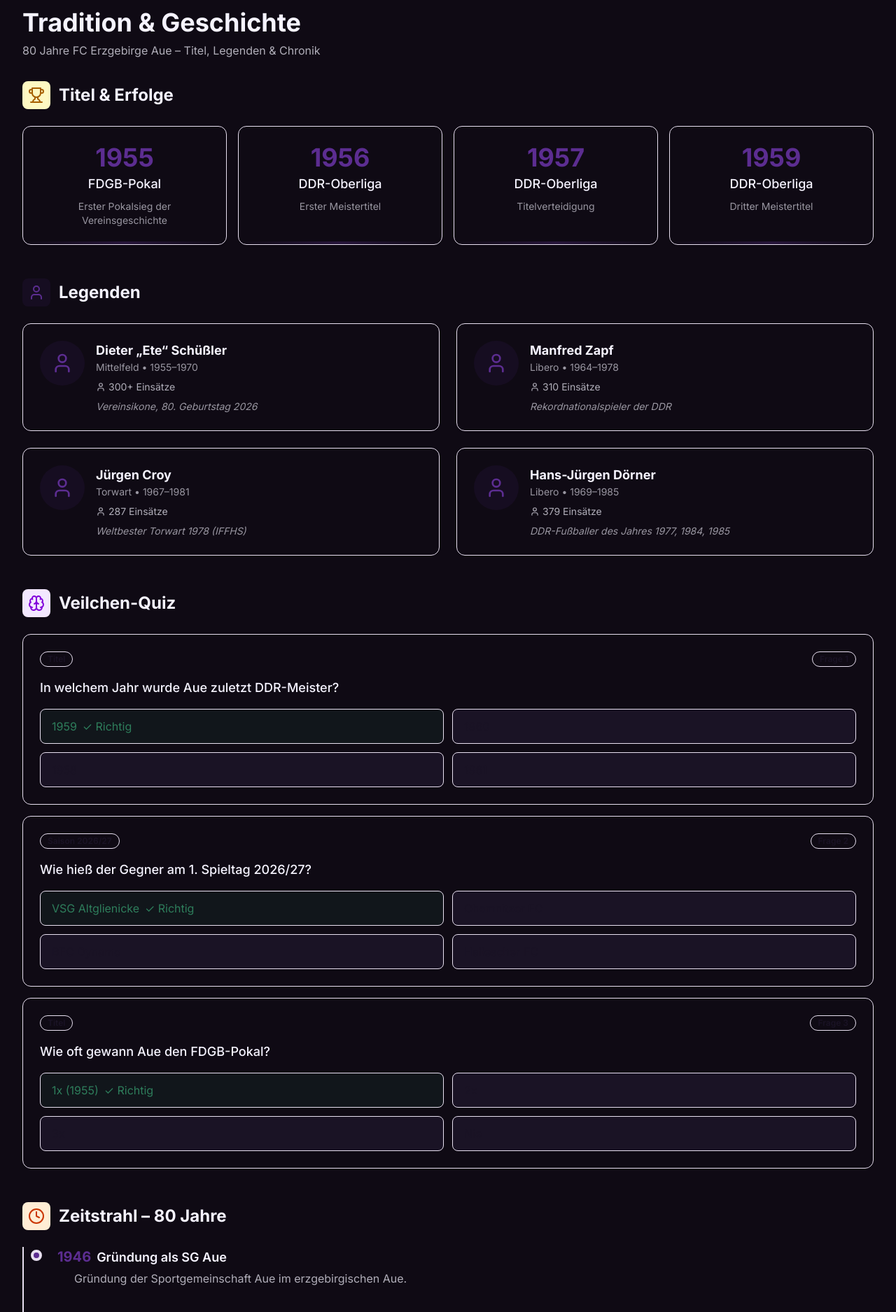
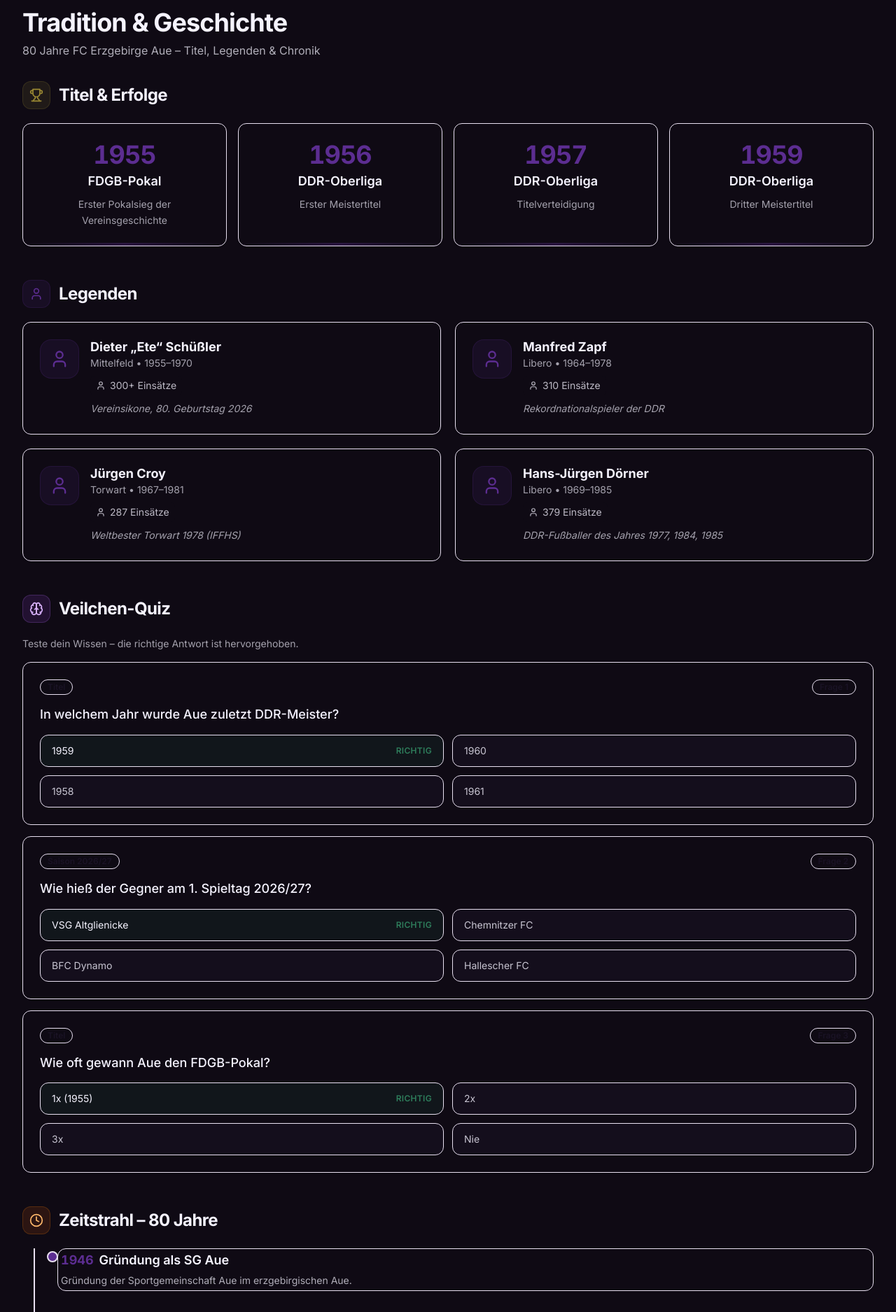
Before and after one commit to PrinzMichiDE/kumpelapp, a Next.js app in the folder webapp/: page /tradition in a window 1280 px wide. Shown: the part 20-1895 px from the top of the page at 70% size. Built offline with nearby package versions, Linux system fonts and the light colour scheme.

Commit message:
ui: enhance tradition timeline, quiz clarity, and section semantics

```diff
--- a/webapp/src/app/(app)/tradition/page.tsx
+++ b/webapp/src/app/(app)/tradition/page.tsx
@@ -1,6 +1,6 @@
-import { Card, CardContent, CardHeader, CardTitle } from '@kumpelapp/ui'
+import { Card, CardContent } from '@kumpelapp/ui'
 import { Badge } from '@kumpelapp/ui'
-import { Trophy, Calendar, User, Clock, Brain, Sparkles } from 'lucide-react'
+import { Brain, Clock, Trophy, User } from 'lucide-react'
 import { cn } from '@kumpelapp/utils'
 
 const titles = [
@@ -11,82 +11,167 @@ const titles = [
 ]
 
 const legends = [
-  { name: 'Dieter „Ete“ Schüßler', position: 'Mittelfeld', era: '1955–1970', appearances: '300+', note: 'Vereinsikone, 80. Geburtstag 2026' },
-  { name: 'Manfred Zapf', position: 'Libero', era: '1964–1978', appearances: '310', note: 'Rekordnationalspieler der DDR' },
-  { name: 'Jürgen Croy', position: 'Torwart', era: '1967–1981', appearances: '287', note: 'Weltbester Torwart 1978 (IFFHS)' },
-  { name: 'Hans-Jürgen Dörner', position: 'Libero', era: '1969–1985', appearances: '379', note: 'DDR-Fußballer des Jahres 1977, 1984, 1985' },
+  {
+    name: 'Dieter „Ete“ Schüßler',
+    position: 'Mittelfeld',
+    era: '1955–1970',
+    appearances: '300+',
+    note: 'Vereinsikone, 80. Geburtstag 2026',
+  },
+  {
+    name: 'Manfred Zapf',
+    position: 'Libero',
+    era: '1964–1978',
+    appearances: '310',
+    note: 'Rekordnationalspieler der DDR',
+  },
+  {
+    name: 'Jürgen Croy',
+    position: 'Torwart',
+    era: '1967–1981',
+    appearances: '287',
+    note: 'Weltbester Torwart 1978 (IFFHS)',
+  },
+  {
+    name: 'Hans-Jürgen Dörner',
+    position: 'Libero',
+    era: '1969–1985',
+    appearances: '379',
+    note: 'DDR-Fußballer des Jahres 1977, 1984, 1985',
+  },
 ]
 
 const quizQuestions = [
   {
     question: 'In welchem Jahr wurde Aue zuletzt DDR-Meister?',
-    answers: [{ text: '1959', correct: true }, { text: '1960', correct: false }, { text: '1958', correct: false }, { text: '1961', correct: false }],
+    answers: [
+      { text: '1959', correct: true },
+      { text: '1960', correct: false },
+      { text: '1958', correct: false },
+      { text: '1961', correct: false },
+    ],
     category: 'Titel',
   },
   {
     question: 'Wie hieß der Gegner am 1. Spieltag 2026/27?',
-    answers: [{ text: 'VSG Altglienicke', correct: true }, { text: 'Chemnitzer FC', correct: false }, { text: 'BFC Dynamo', correct: false }, { text: 'Hallescher FC', correct: false }],
+    answers: [
+      { text: 'VSG Altglienicke', correct: true },
+      { text: 'Chemnitzer FC', correct: false },
+      { text: 'BFC Dynamo', correct: false },
+      { text: 'Hallescher FC', correct: false },
+    ],
     category: 'Saison 2026/27',
   },
   {
     question: 'Wie oft gewann Aue den FDGB-Pokal?',
-    answers: [{ text: '1x (1955)', correct: true }, { text: '2x', correct: false }, { text: '3x', correct: false }, { text: 'Nie', correct: false }],
+    answers: [
+      { text: '1x (1955)', correct: true },
+      { text: '2x', correct: false },
+      { text: '3x', correct: false },
+      { text: 'Nie', correct: false },
+    ],
     category: 'Titel',
   },
 ]
+
+const timeline = [
+  { year: 1946, title: 'Gründung als SG Aue', description: 'Gründung der Sportgemeinschaft Aue im erzgebirgischen Aue.' },
+  { year: 1951, title: 'Umbenennung in BSG Wismut Aue', description: 'Übernahme durch den SDAG Wismut, Namensänderung.' },
+  { year: 1955, title: 'FDGB-Pokalsieg', description: 'Erster großer Titel der Vereinsgeschichte.' },
+  { year: 1956, title: 'Erster DDR-Meister', description: 'Meistertitel in der DDR-Oberliga.' },
+  { year: 1957, title: 'Zweiter DDR-Meister', description: 'Erfolgreiche Titelverteidigung.' },
+  { year: 1959, title: 'Dritter DDR-Meister', description: 'Dritter und vorerst letzter Meistertitel.' },
+  { year: 1990, title: 'Umbenennung in FC Erzgebirge Aue', description: 'Nach der Wende Neugründung als eingetragener Verein.' },
+  { year: 1993, title: 'Aufstieg in die 2. Bundesliga', description: 'Rückkehr in den Profifußball.' },
+  { year: 2003, title: 'Aufstieg in die Bundesliga', description: 'Erstmalig in der höchsten deutschen Spielklasse.' },
+  { year: 2026, title: '80-jähriges Jubiläum & Regionalliga', description: 'Acht Jahrzehnte Vereinsgeschichte, aktuell Regionalliga Nordost.' },
+]
+
+function SectionHeading({
+  id,
+  icon: Icon,
+  title,
+  accent,
+}: {
+  id: string
+  icon: React.ComponentType<{ className?: string }>
+  title: string
+  accent: string
+}) {
+  return (
+    <h2 id={id} className="mb-5 flex items-center gap-3 text-2xl font-bold tracking-tight text-fc-fg">
+      <span className={cn('flex h-10 w-10 items-center justify-center rounded-xl ring-1 ring-inset', accent)}>
+        <Icon className="h-5 w-5" aria-hidden="true" />
+      </span>
+      {title}
+    </h2>
+  )
+}
 
 export default function TraditionPage() {
   return (
     <div className="min-h-screen bg-fc-bg">
       <div className="mx-auto max-w-7xl px-4 py-8 sm:px-6 lg:px-8">
         <div className="mb-8">
-          <h1 className="text-3xl md:text-4xl font-bold text-fc-fg">Tradition & Geschichte</h1>
-          <p className="mt-2 text-fc-fg/70">80 Jahre FC Erzgebirge Aue – Titel, Legenden & Chronik</p>
+          <h1 className="text-3xl font-bold tracking-tight text-fc-fg md:text-4xl">Tradition &amp; Geschichte</h1>
+          <p className="mt-2 text-fc-fg/70">80 Jahre FC Erzgebirge Aue – Titel, Legenden &amp; Chronik</p>
         </div>
 
-        <section className="mb-12">
-          <h2 className="text-2xl font-bold text-fc-fg mb-6 flex items-center gap-3">
-            <div className="w-10 h-10 rounded-lg bg-yellow-100 text-yellow-700 dark:bg-yellow-900 dark:text-yellow-300 flex items-center justify-center">
-              <Trophy className="h-6 w-6" />
-            </div>
-            Titel & Erfolge
-          </h2>
-          <div className="grid grid-cols-1 md:grid-cols-2 lg:grid-cols-4 gap-4">
+        <section className="mb-12" aria-labelledby="titles-heading">
+          <SectionHeading
+            id="titles-heading"
+            icon={Trophy}
+            title="Titel & Erfolge"
+            accent="bg-fc-draw/12 text-fc-draw ring-fc-draw/20"
+          />
+          <div className="grid grid-cols-1 gap-4 sm:grid-cols-2 lg:grid-cols-4">
             {titles.map((title) => (
-              <Card key={title.year} className="text-center relative overflow-hidden">
+              <Card
+                key={`${title.year}-${title.competition}`}
+                className="relative overflow-hidden text-center transition-[border-color,box-shadow] duration-200 hover:border-fc-violet/35 hover:shadow-md hover:shadow-fc-violet/5"
+              >
                 <CardContent className="py-6">
-                  <div className="text-4xl font-bold text-fc-violet mb-1">{title.year}</div>
-                  <div className="text-lg font-medium text-fc-fg">{title.competition}</div>
-                  <p className="text-sm text-fc-fg/60 mt-2">{title.note}</p>
-                  <div className="absolute bottom-0 left-0 right-0 h-1 bg-gradient-to-r from-transparent via-fc-violet/30 to-transparent" />
+                  <div className="mb-1 text-4xl font-bold tabular-nums tracking-tight text-fc-violet">{title.year}</div>
+                  <div className="text-lg font-semibold text-fc-fg">{title.competition}</div>
+                  <p className="mt-2 text-sm leading-relaxed text-fc-fg/65">{title.note}</p>
+                  <div
+                    className="absolute inset-x-0 bottom-0 h-1 bg-gradient-to-r from-transparent via-fc-violet/35 to-transparent"
+                    aria-hidden="true"
+                  />
                 </CardContent>
               </Card>
             ))}
           </div>
         </section>
 
-        <section className="mb-12">
-          <h2 className="text-2xl font-bold text-fc-fg mb-6 flex items-center gap-3">
-            <div className="w-10 h-10 rounded-lg bg-fc-violet/10 flex items-center justify-center">
-              <User className="h-6 w-6 text-fc-violet" />
-            </div>
-            Legenden
-          </h2>
-          <div className="grid grid-cols-1 md:grid-cols-2 gap-6">
+        <section className="mb-12" aria-labelledby="legends-heading">
+          <SectionHeading
+            id="legends-heading"
+            icon={User}
+            title="Legenden"
+            accent="bg-fc-violet/12 text-fc-violet ring-fc-violet/20"
+          />
+          <div className="grid grid-cols-1 gap-5 md:grid-cols-2">
             {legends.map((legend) => (
-              <Card key={legend.name} className="hover:shadow-lg hover:border-fc-violet/50 transition-all">
+              <Card
+                key={legend.name}
+                className="transition-[border-color,box-shadow] duration-200 hover:border-fc-violet/35 hover:shadow-md hover:shadow-fc-violet/5"
+              >
                 <CardContent className="pt-6">
                   <div className="flex items-start gap-4">
-                    <div className="w-16 h-16 rounded-full bg-fc-violet/10 flex items-center justify-center flex-shrink-0">
-                      <User className="h-8 w-8 text-fc-violet" />
+                    <div className="flex h-14 w-14 shrink-0 items-center justify-center rounded-2xl bg-fc-violet/12 ring-1 ring-inset ring-fc-violet/20">
+                      <User className="h-7 w-7 text-fc-violet" aria-hidden="true" />
                     </div>
-                    <div className="flex-1">
-                      <h3 className="text-lg font-bold text-fc-fg">{legend.name}</h3>
-                      <p className="text-sm text-fc-fg/60">{legend.position} • {legend.era}</p>
-                      <div className="flex items-center gap-4 mt-2 text-sm text-fc-fg/70">
-                        <span className="flex items-center gap-1"><User className="h-3.5 w-3.5" /> {legend.appearances} Einsätze</span>
-                      </div>
-                      <p className="text-sm text-fc-fg/60 mt-2 italic">{legend.note}</p>
+                    <div className="min-w-0 flex-1">
+                      <h3 className="text-lg font-bold leading-tight text-fc-fg">{legend.name}</h3>
+                      <p className="mt-0.5 text-sm text-fc-fg/65">
+                        {legend.position} • {legend.era}
+                      </p>
+                      <p className="mt-2 inline-flex items-center gap-1.5 rounded-md bg-fc-bg/35 px-2 py-1 text-sm text-fc-fg/75">
+                        <User className="h-3.5 w-3.5" aria-hidden="true" />
+                        {legend.appearances} Einsätze
+                      </p>
+                      <p className="mt-2 text-sm italic leading-relaxed text-fc-fg/65">{legend.note}</p>
                     </div>
                   </div>
                 </CardContent>
@@ -95,36 +180,45 @@ export default function TraditionPage() {
           </div>
         </section>
 
-        <section className="mb-12">
-          <h2 className="text-2xl font-bold text-fc-fg mb-6 flex items-center gap-3">
-            <div className="w-10 h-10 rounded-lg bg-purple-100 text-purple-700 dark:bg-purple-900 dark:text-purple-300 flex items-center justify-center">
-              <Brain className="h-6 w-6" />
-            </div>
-            Veilchen-Quiz
-          </h2>
+        <section className="mb-12" aria-labelledby="quiz-heading">
+          <SectionHeading
+            id="quiz-heading"
+            icon={Brain}
+            title="Veilchen-Quiz"
+            accent="bg-purple-500/12 text-purple-300 ring-purple-400/20"
+          />
+          <p className="mb-4 text-sm text-fc-fg/65">Teste dein Wissen – die richtige Antwort ist hervorgehoben.</p>
           <div className="space-y-4">
             {quizQuestions.map((q, i) => (
-              <Card key={i} className="hover:shadow-lg hover:border-fc-violet/50 transition-all">
+              <Card key={q.question} className="border-fc-border/80">
                 <CardContent className="pt-6">
-                  <div className="flex items-center justify-between mb-4">
-                    <Badge variant="outline">{q.category}</Badge>
+                  <div className="mb-4 flex flex-wrap items-center justify-between gap-2">
+                    <Badge variant="outline" className="border-fc-border/80 bg-fc-bg/25">
+                      {q.category}
+                    </Badge>
                     <Badge variant="secondary">Frage {i + 1}</Badge>
                   </div>
-                  <h3 className="text-lg font-medium text-fc-fg mb-4">{q.question}</h3>
-                  <div className="grid grid-cols-1 sm:grid-cols-2 gap-3">
-                    {q.answers.map((answer, ai) => (
-                      <button
-                        key={ai}
+                  <h3 className="mb-4 text-lg font-medium leading-snug text-fc-fg">{q.question}</h3>
+                  <div className="grid grid-cols-1 gap-3 sm:grid-cols-2" role="list" aria-label="Antwortmöglichkeiten">
+                    {q.answers.map((answer) => (
+                      <div
+                        key={answer.text}
+                        role="listitem"
                         className={cn(
-                          'px-4 py-3 rounded-lg border text-left transition-all',
+                          'flex items-center justify-between gap-3 rounded-xl border px-4 py-3 text-left text-sm transition-colors',
                           answer.correct
-                            ? 'border-fc-win bg-fc-win/10 text-fc-win'
-                            : 'border-fc-border bg-fc-surface hover:border-fc-violet/50'
+                            ? 'border-fc-win/35 bg-fc-win/10 text-fc-fg'
+                            : 'border-fc-border/80 bg-fc-surface/50 text-fc-fg/80'
                         )}
+                        aria-label={`${answer.text}${answer.correct ? ', richtige Antwort' : ''}`}
                       >
-                        {answer.text}
-                        {answer.correct && <span className="ml-2 text-fc-win">✓ Richtig</span>}
-                      </button>
+                        <span>{answer.text}</span>
+                        {answer.correct ? (
+                          <span className="shrink-0 text-xs font-semibold uppercase tracking-wide text-fc-win">
+                            Richtig
+                          </span>
+                        ) : null}
+                      </div>
                     ))}
                   </div>
                 </CardContent>
@@ -133,38 +227,35 @@ export default function TraditionPage() {
           </div>
         </section>
 
-        <section className="mb-12">
-          <h2 className="text-2xl font-bold text-fc-fg mb-6 flex items-center gap-3">
-            <div className="w-10 h-10 rounded-lg bg-orange-100 text-orange-700 dark:bg-orange-900 dark:text-orange-300 flex items-center justify-center">
-              <Clock className="h-6 w-6" />
-            </div>
-            Zeitstrahl – 80 Jahre
-          </h2>
-          <div className="relative pl-8 border-l-2 border-fc-violet/30">
-            {[
-              { year: 1946, title: 'Gründung als SG Aue', description: 'Gründung der Sportgemeinschaft Aue im erzgebirgischen Aue.' },
-              { year: 1951, title: 'Umbenennung in BSG Wismut Aue', description: 'Übernahme durch den SDAG Wismut, Namensänderung.' },
-              { year: 1955, title: 'FDGB-Pokalsieg', description: 'Erster großer Titel der Vereinsgeschichte.' },
-              { year: 1956, title: 'Erster DDR-Meister', description: 'Meistertitel in der DDR-Oberliga.' },
-              { year: 1957, title: 'Zweiter DDR-Meister', description: 'Erfolgreiche Titelverteidigung.' },
-              { year: 1959, title: 'Dritter DDR-Meister', description: 'Dritter und vorerst letzter Meistertitel.' },
-              { year: 1990, title: 'Umbenennung in FC Erzgebirge Aue', description: 'Nach der Wende Neugründung als eingetragener Verein.' },
-              { year: 1993, title: 'Aufstieg in die 2. Bundesliga', description: 'Rückkehr in den Profifußball.' },
-              { year: 2003, title: 'Aufstieg in die Bundesliga', description: 'Erstmalig in der höchsten deutschen Spielklasse.' },
-              { year: 2026, title: '80-jähriges Jubiläum & Regionalliga', description: 'Acht Jahrzehnte Vereinsgeschichte, aktuell Regionalliga Nordost.' },
-            ].map((event) => (
-              <div key={event.year} className="relative mb-8 pb-8 last:pb-0">
-                <div className="absolute left-[-22px] top-1 w-4 h-4 rounded-full bg-fc-violet border-4 border-fc-bg" />
-                <div className="ml-4">
-                  <div className="flex items-baseline gap-2 mb-1">
-                    <span className="text-xl font-bold text-fc-violet">{event.year}</span>
-                    <h3 className="text-lg font-semibold text-fc-fg">{event.title}</h3>
+        <section className="mb-4" aria-labelledby="timeline-heading">
+          <SectionHeading
+            id="timeline-heading"
+            icon={Clock}
+            title="Zeitstrahl – 80 Jahre"
+            accent="bg-orange-500/12 text-orange-300 ring-orange-400/20"
+          />
+          <ol className="relative ml-3 border-l-2 border-fc-violet/25 pl-7 sm:ml-4 sm:pl-8">
+            {timeline.map((event, index) => (
+              <li key={event.year} className="relative pb-8 last:pb-0">
+                <span
+                  className={cn(
+                    'absolute -left-[calc(0.875rem+1px)] top-1 flex h-4 w-4 items-center justify-center rounded-full border-2 border-fc-bg',
+                    index === timeline.length - 1 ? 'bg-fc-violet-light shadow-sm shadow-fc-violet/30' : 'bg-fc-violet'
+                  )}
+                  aria-hidden="true"
+                />
+                <div className="rounded-xl border border-transparent px-1 py-0.5 transition-colors hover:border-fc-border/50 hover:bg-fc-surface/25">
+                  <div className="flex flex-wrap items-baseline gap-x-2 gap-y-0.5">
+                    <time className="text-lg font-bold tabular-nums text-fc-violet" dateTime={String(event.year)}>
+                      {event.year}
+                    </time>
+                    <h3 className="text-base font-semibold leading-snug text-fc-fg sm:text-lg">{event.title}</h3>
                   </div>
-                  <p className="text-fc-fg/70 ml-6">{event.description}</p>
+                  <p className="mt-1 text-sm leading-relaxed text-fc-fg/70">{event.description}</p>
                 </div>
-              </div>
+              </li>
             ))}
-          </div>
+          </ol>
         </section>
       </div>
     </div>
```
